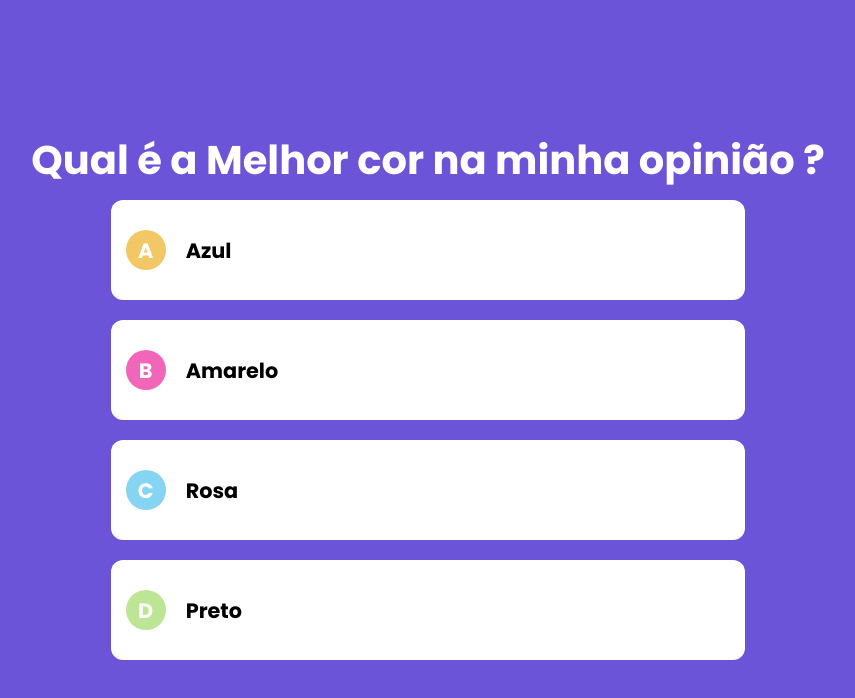
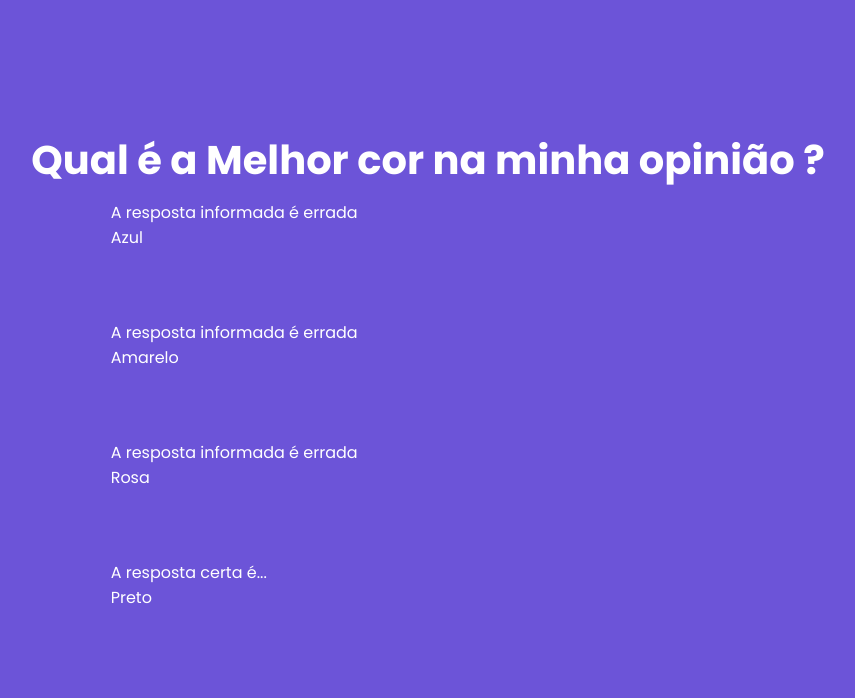
Before and after one commit to Beatrizaquino/Quiz-full-stack, a Next.js app: page / in a window 1280 px wide. Shown: the top 698 px of the page, without its empty margins (212-1067 px from the left). Built offline with nearby package versions, Linux system fonts and the light colour scheme.

Commit message:
terminado a logica do verso e iniciando estilizacao

```diff
--- a/components/Questao.tsx
+++ b/components/Questao.tsx
@@ -12,6 +12,7 @@
 
 interface QuestaoProps {
     valor: QuestaoModel
+    respostaFornecida: (indice: number) => void
 }
 
 export default function Questao(props: QuestaoProps) {
@@ -25,6 +26,7 @@
                 indice={i}
                 letra={letras[i].valor}
                 corFundoLetra={letras[i].cor}
+                respostaFornecida={props.respostaFornecida}
             />
         })
     }
--- a/components/Resposta.tsx
+++ b/components/Resposta.tsx
@@ -6,6 +6,7 @@
     indice: number
     letra: string
     corFundoLetra: string
+    respostaFornecida: (indice: number) => void
 }
 
 export default function Resposta(props: RespostaProps) {
@@ -13,9 +14,11 @@
     const resposta = props.valor
 
      return (
-        <div className={styles.resposta}>
+        <div className={styles.resposta}
+        onClick={(() => props.respostaFornecida(props.indice))}
+        >
             <div className={styles.consteudoResposta}>
-                <div className={styles.frente}>
+                {/* <div className={styles.frente}>
                     <div className={styles.letra}
                     style={{backgroundColor: props.corFundoLetra}}>
                         {props.letra}
@@ -24,8 +27,21 @@
                         {resposta.valor}
                     </div>
 
-                </div>
+                </div> */}
+
                 <div className={styles.verso}>
+                    {resposta.certa ? (
+                        <div className={styles.certa}>
+                        <div>A resposta certa é...</div>
+                        <div className={styles.texto}>{resposta.valor}</div>
+                    </div>
+                    ): (
+                        <div className={styles.errada}>
+                        <div>A resposta informada é errada</div>
+                        <div className={styles.texto}>{resposta.valor}</div>
+                    </div>
+                    )}
+
 
                 </div>
             </div>
--- a/src/pages/index.tsx
+++ b/src/pages/index.tsx
@@ -1,16 +1,23 @@
 import Questao from 'components/Questao'
 import QuestaoModel from 'model/questao'
 import RespostaModal from 'model/resposta'
+import { useState } from 'react'
 
+const questaoMock = new QuestaoModel(1, 'Qual é a Melhor cor na minha opinião ? ', [
+  RespostaModal.errada('Azul'),
+  RespostaModal.errada('Amarelo'),
+  RespostaModal.errada('Rosa'),
+  RespostaModal.certa('Preto'),
+  ])
 
 export default function Home() {
 
-  const questaoTeste = new QuestaoModel(1, 'Qual é a Melhor cor na minha opinião ? ', [
-    RespostaModal.errada('Azul'),
-    RespostaModal.errada('Amarelo'),
-    RespostaModal.errada('Rosa'),
-    RespostaModal.certa('Preto'),
-    ])
+  const [questao, setQuestao] = useState(questaoMock)
+
+    function respostaFornecida (indice: number) {
+      console.log(indice)
+      setQuestao(questao.responderCom(indice))
+    }
 
   return (
     <div style={{
@@ -19,7 +26,9 @@
       alignItems: 'center',
       height: '100vh'
     }}>
-      <Questao valor={questaoTeste} />
+      <Questao valor={questao}
+      respostaFornecida={respostaFornecida}
+      />
     </div>
   )
 }
```
